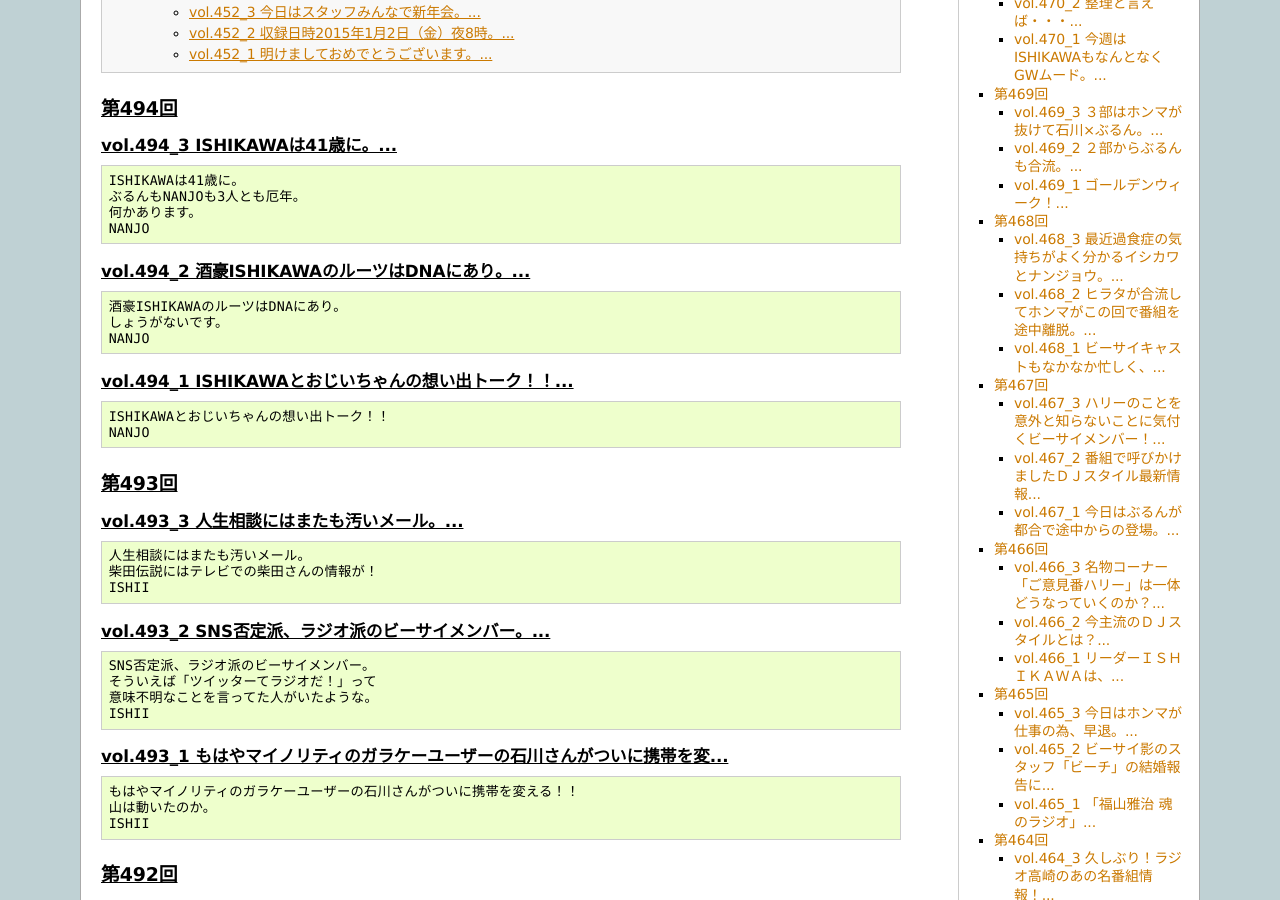
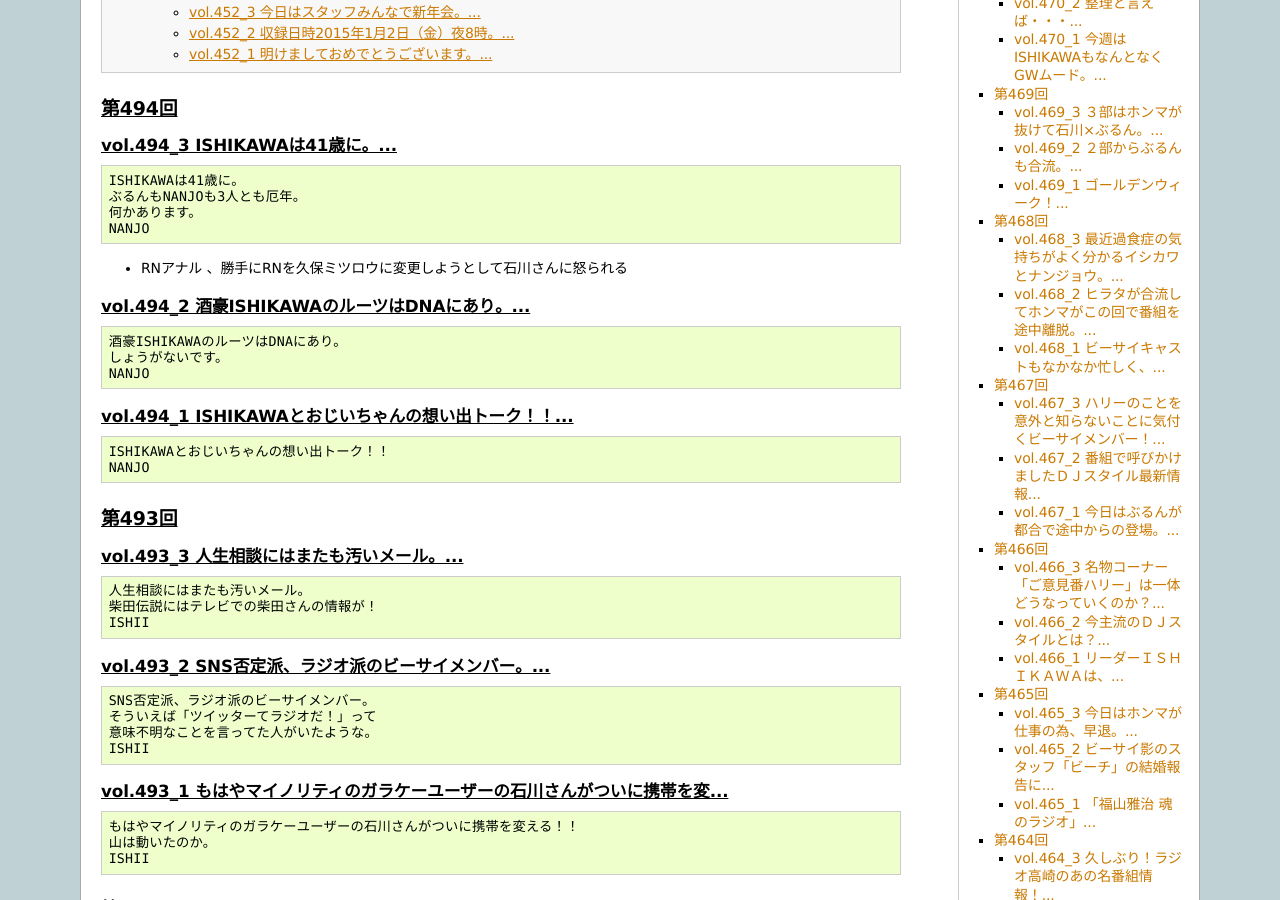
Before and after one commit to gosyujin/be-side, a Sphinx documentation site: the page built from source/2015.rst, in a window 1280 px wide and 900 px high, scrolled down 3659 px. Built offline with Sphinx 7.4.7, drawn with Linux system fonts in a browser that asks for light colours.

Commit message:
Update source

```diff
--- a/source/2015.rst
+++ b/source/2015.rst
@@ -18,6 +18,8 @@ vol.494_3 ISHIKAWAは41歳に。...
    ぶるんもNANJOも3人とも厄年。
    何かあります。
    NANJO
+
+* :term:`RNアナル` 、勝手にRNを久保ミツロウに変更しようとして石川さんに怒られる
 
 vol.494_2 酒豪ISHIKAWAのルーツはDNAにあり。...
 ---------------------------------------------------------
```
Also changed, not shown: 1 other file.
